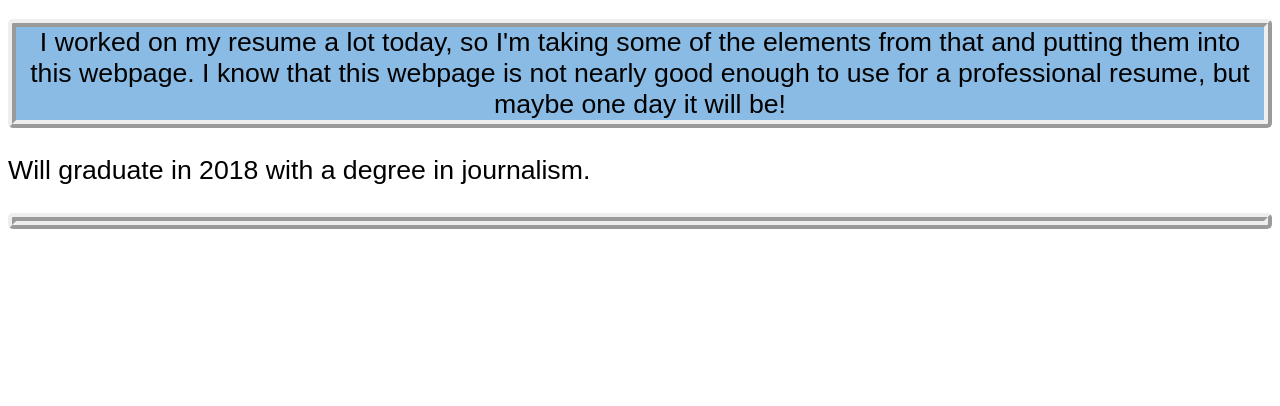
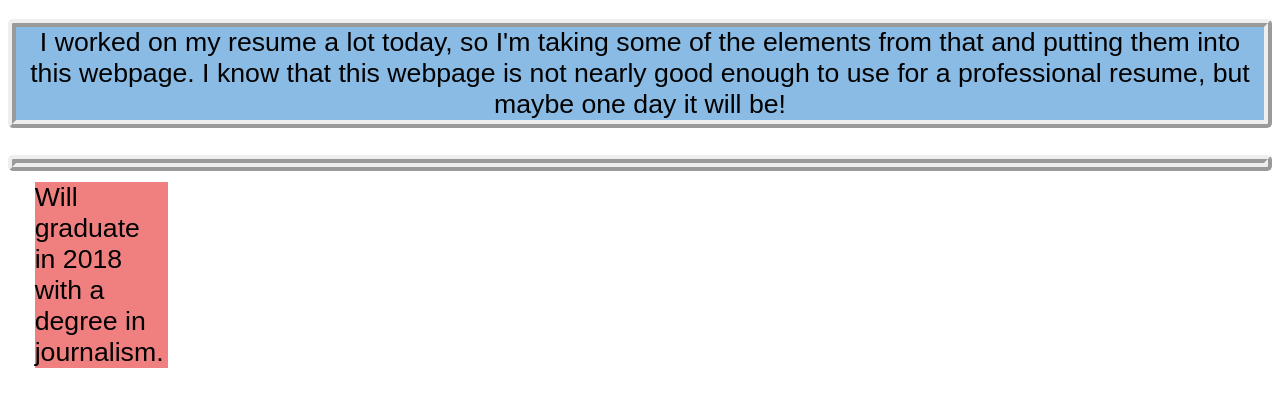
Before and after one commit to jackson-wagner/340-work, a plain HTML site: page week-09-assignment/index.html in a window 1280 px wide. Shown: the part 104-510 px from the top of the page. Drawn offline with Linux system fonts and the light colour scheme.

Commit message:
Another test to see if my side column will work.

```diff
--- a/week-09-assignment/css/style.css
+++ b/week-09-assignment/css/style.css
@@ -72,7 +72,7 @@ p {
   background-color: #8ABBE4;
 }
 
-.side-column p {
+.side-column {
   float: left;
   margin: 1em;
   background-color:#F08080;
```
